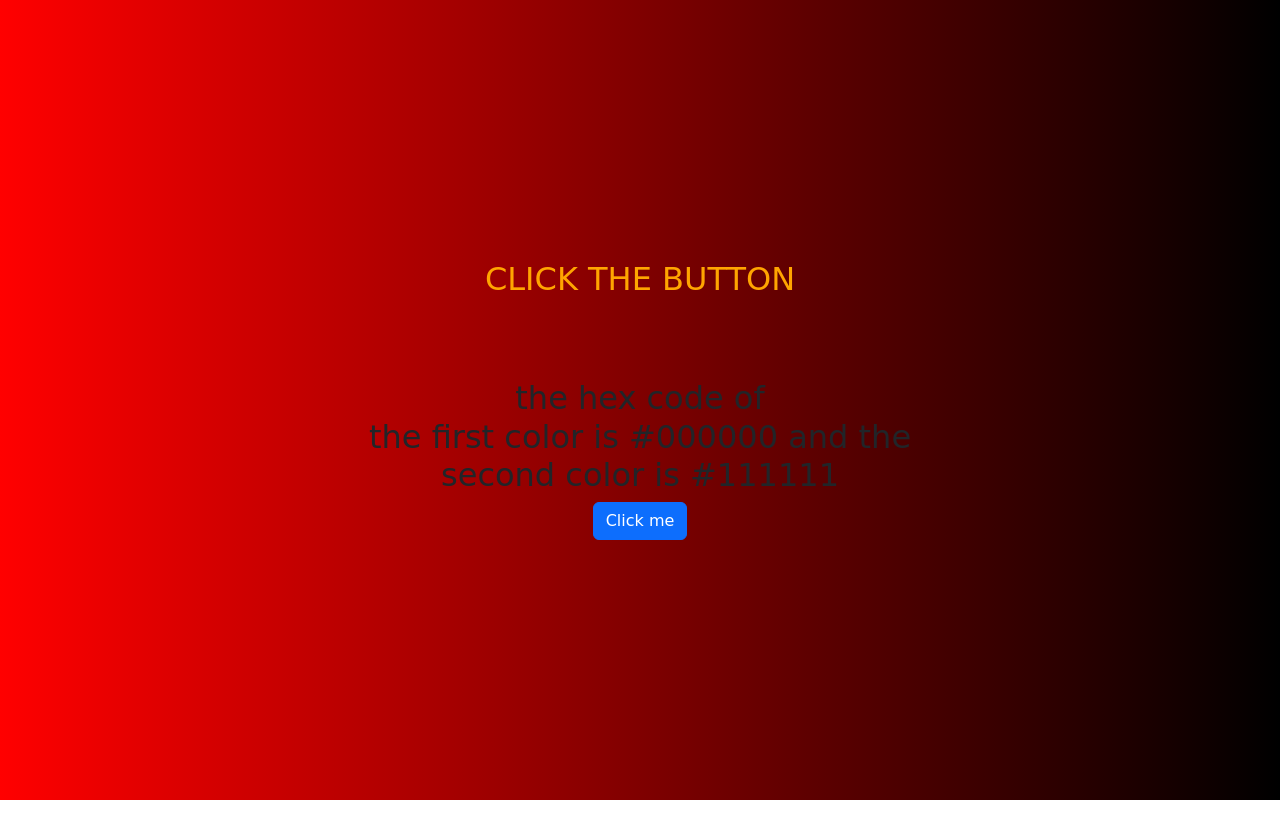
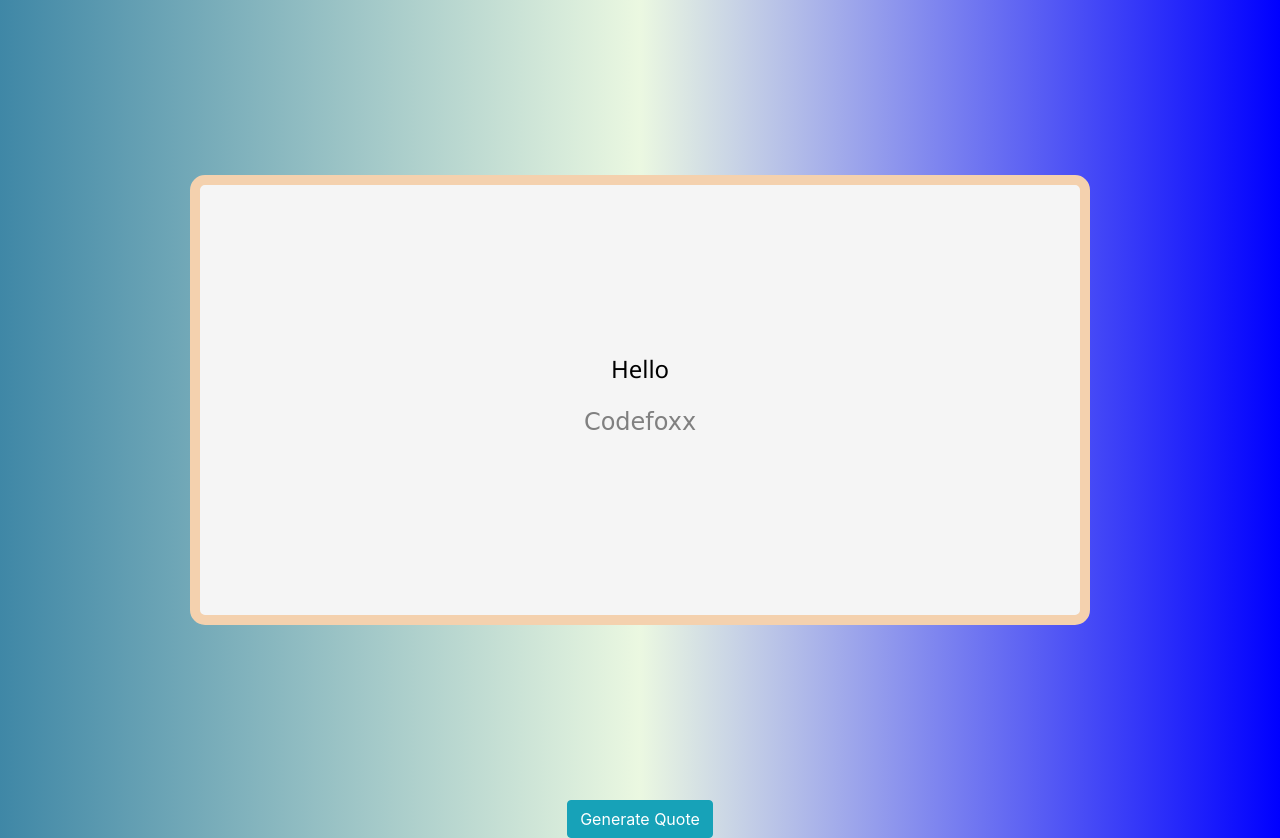
Before and after one commit to DiliaraEnverQizi/15-ideas, a plain HTML site: page index.html in a window 1280 px wide. Before the commit the page ends 800 px from the top, so only its background shows below. Drawn offline with nearby package versions, Linux system fonts and the light colour scheme.

Commit message:
Random Quotes

```diff
--- a/index.html
+++ b/index.html
@@ -4,23 +4,21 @@
         <meta charset="UTF-8">
         <meta http-equiv="X-UA-Compatible" content="IE=edge">
         <meta name="viewport" content="width=device-width, initial-scale=1.0">
-        <link rel="stylesheet" href="https://cdn.jsdelivr.net/npm/bootstrap@5.2.0/dist/css/bootstrap.min.css">
-        <link rel="stylesheet" href="style.css" >
-
-        <title>Hex colors</title>
+        <link rel="stylesheet" href="https://stackpath.bootstrapcdn.com/bootstrap/4.3.1/css/bootstrap.min.css">
+        <link rel="stylesheet" href="style.css">
+        <title>Quote generator</title>
 </head>
 <body>
-       <div class="container">
-        <div class ="hex-colors">
-                <h1>Click the button</h1>
-                <h2>the hex code of  <br />
-                        the first color is #<span id="hex-code">000000</span> and the  <br />
-                        second color is #<span id="hex-code2">111111</span></h2>
-                <button onclick="changeColor()" type="button" class="btn btn-primary">Click me</button>
+        <div class="container">
+                <div class="quotes">
+                       <h1> <p id="quote">Hello</p></h1>
+                </b>
+                        <h3 id="author">Codefoxx</h3>
+                </div>
         </div>
-
-       </div>
-
-       <script src="index.js"></script>
+        <div style="text-align: center;">
+                <button onclick="generate()" type="button" class="btn btn-info">Generate Quote</button>
+        </div>
+        <script src="script.js"></script>
 </body>
 </html>
--- /dev/null
+++ b/script.js
@@ -0,0 +1,22 @@
+function generate(){
+        let quotes={
+                "- George Bernard Shaw":'"Success does not consist in never making mistakes but in never making the same one a second time."',
+                "- Leonardo da Vinci":'"Simplicity is the ultimate sophistication."',
+                "- Confucius":'"There are three things which the superior man guards against. In youth...lust. When he is strong...quarrelsomeness. When he is old...covetousness."',
+                "- Oscar Wilde":'"Always forgive your enemies; nothing annoys them so much"',
+                "- Steve Jobs":'"Your time is limited, so don’t waste it living someone else’s life"',
+                "- Lucius Annaeus Seneca":'"While we are postponing, life speeds by."',
+                "- Nostradamus":'"Life is a series of choices."',
+
+
+        }
+        let authors=Object.keys(quotes);
+        console.log(authors);
+
+        let author=authors[Math.floor(Math.random()*authors.length)];
+        console.log(author);
+        let quote =quotes[author];
+
+        document.getElementById("quote").innerHTML=quote;
+        document.getElementById("author").innerHTML=author;
+}
--- a/style.css
+++ b/style.css
@@ -1,56 +1,47 @@
-@import url('https://fonts.googleapis.com/css2?family=Comfortaa:wght@500&display=swap');
 body{
-        font-family: 'Comforta', cursive;
-        background: linear-gradient(to right, red, black);
+        background: linear-gradient(0.25turn, #3f87a6, #ebf8e1, blue);
 }
 .container{
 
-   width: 95%;
-   height: 100vh;
-   display: flex;
-   justify-content: center;
-   align-items: center;
-}
-.hex-colors{
-
-
-        text-align: center;
+        width: 95%;
+        height: 100vh;
+        display: flex;
 
 }
-.hex-colors h1{
-        font-size:  2rem;
-        text-transform: uppercase;
-        animation: colorchange 5s infinite alternate;
+.quotes{
+        width: 900px;
+        height: 450px;
+        margin: auto;
+        display: flex;
+        flex-direction: column;
+        justify-content: center;
+        align-items: center;
+        padding: 0 50px;
+        color: grey;
+        background-color: whitesmoke;
+        border: 10px solid #f4d1ae;
+        border-radius: 15px;
 }
-.hex-colors h2{
-
-        font-size: 2rem;
-        margin-top: 15%;
-
+.quotes h1 {
+        animation: colorchange2 5s infinite alternate;
+        font-family: 'Segoe UI', Tahoma, Geneva, Verdana, sans-serif;
+        font-size: 1.5rem;
 }
-@keyframes colorchange {
+.quotes h3{
+        font-size: 1.5rem;
+        font-family: 'Dancing Script', cursive;
+}
+@media(max-width:480px) {
+        .quotes p, .quotes h3{
+                font-size: 1rem;
+        }
+}
+@keyframes colorchange2{
         0%{
-                color: indigo;
-        }
-        20%{
-                color: blue;
-        }
-        40%{
-                color: green;
-        }
-        60%{
-                color: yellow;
+                color: grey;
         }
         100%{
-                color: orange;
+                color: black;
         }
 
 }
-@media (max-width:480px) {
-        .hex-colors h1{
-                font-size: 1.5rem;
-        }
-        .hex-colors h2{
-                font-size: 1.5rem;
-        }
-}
```
